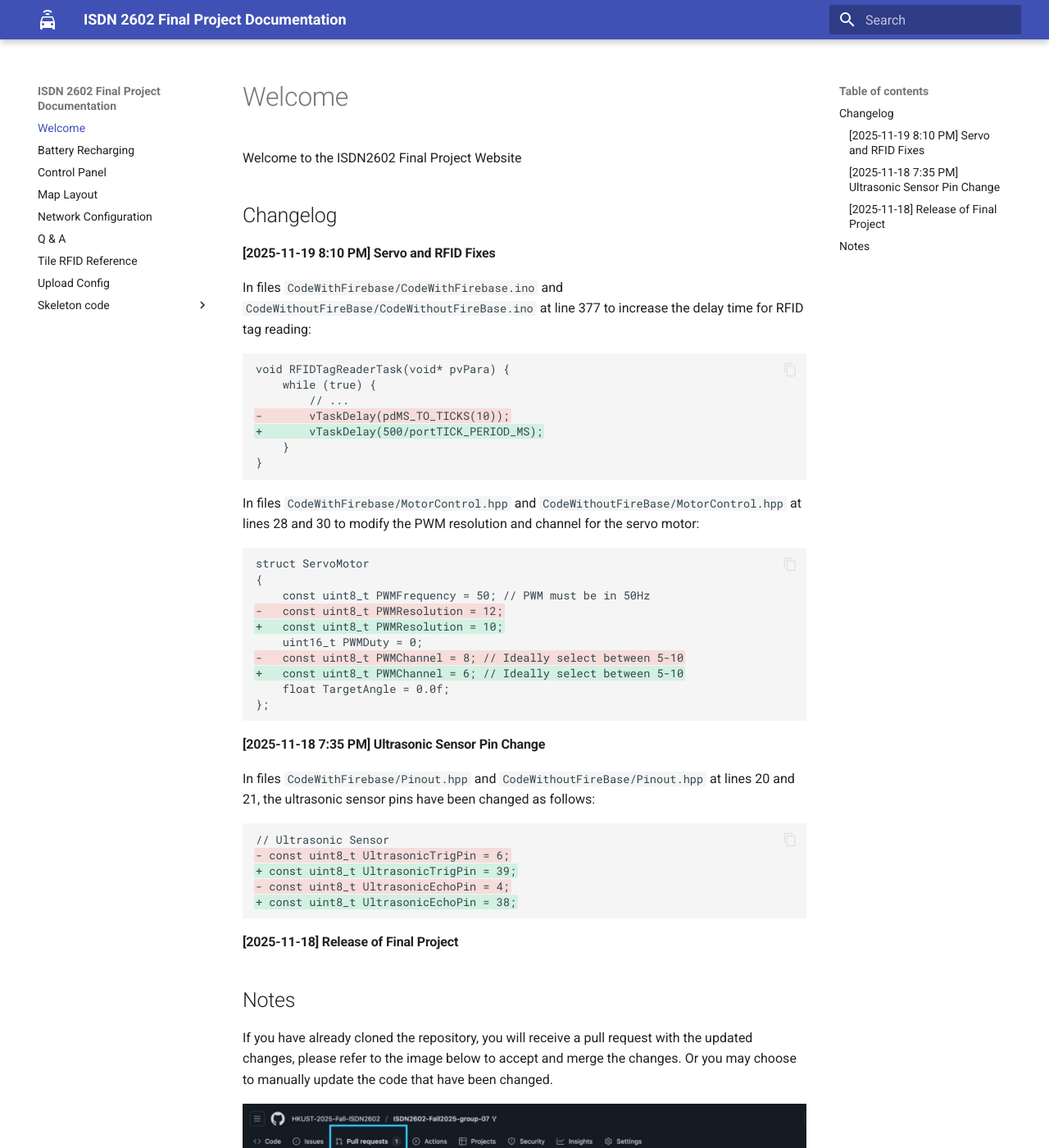
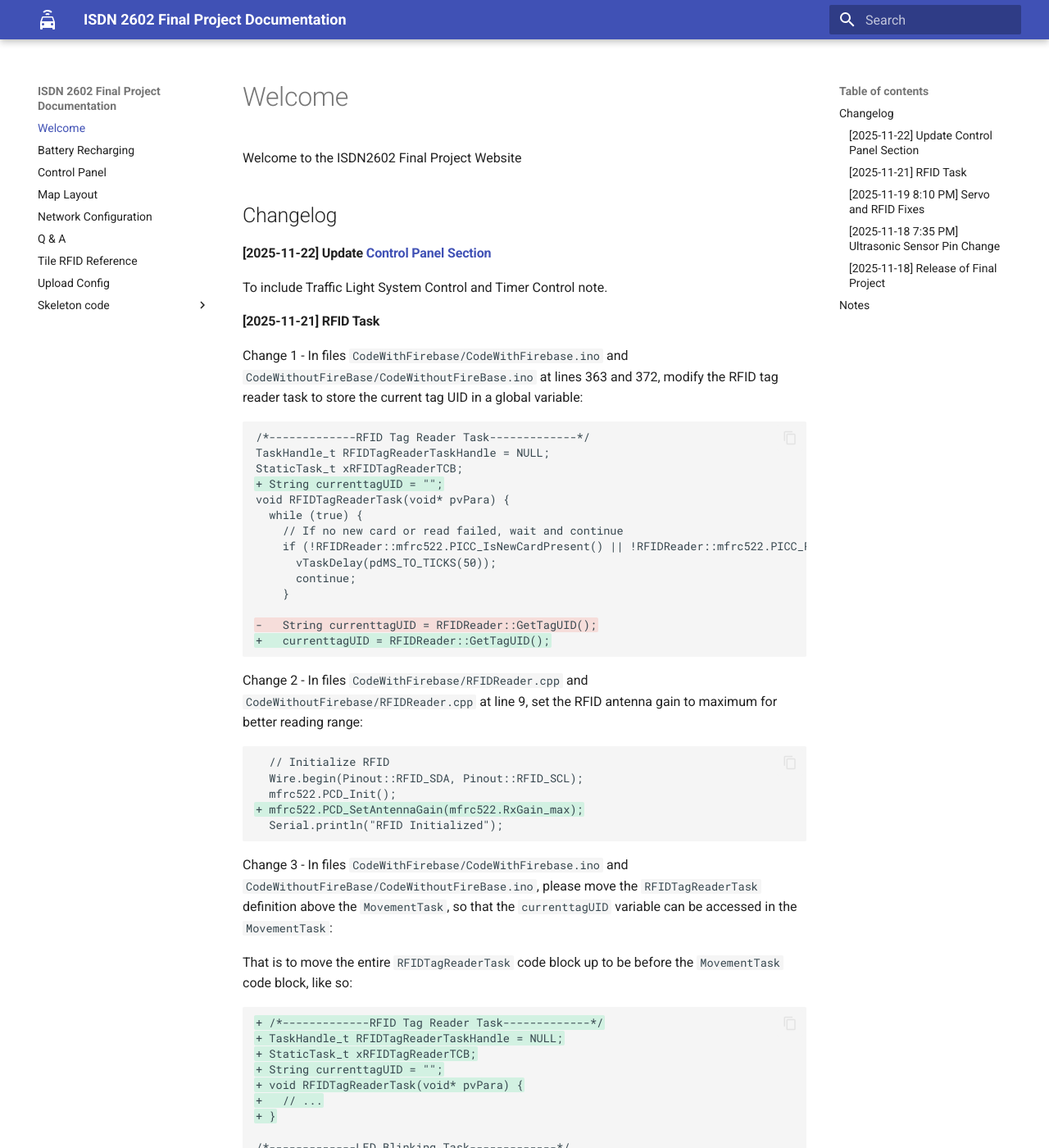
Before and after one commit to ISD-IoT-eduation/FinalProjectDocs, an MkDocs documentation site: the page built from docs/index.md, in a window 1280 px wide and 1400 px high. Shown: the whole window at 82% size. Built offline with MkDocs 1.6.1 and Material for MkDocs 9.7.7, drawn with Linux system fonts in a browser that asks for light colours; some of the changed text lies outside the part shown.

Commit message:
feat(change log): update panel docs + rfid fix

````diff
--- a/docs/index.md
+++ b/docs/index.md
@@ -4,6 +4,81 @@ Welcome to the ISDN2602 Final Project Website
 
 
 ## Changelog
+
+#### [2025-11-22] Update [Control Panel Section](/controlPanel/)
+
+To include Traffic Light System Control and Timer Control note.
+
+
+#### [2025-11-21] RFID Task
+
+Change 1 - In files `CodeWithFirebase/CodeWithFirebase.ino` and `CodeWithoutFireBase/CodeWithoutFireBase.ino` at lines 363 and 372, modify the RFID tag reader task to store the current tag UID in a global variable:
+```diff
+/*-------------RFID Tag Reader Task-------------*/
+TaskHandle_t RFIDTagReaderTaskHandle = NULL;
+StaticTask_t xRFIDTagReaderTCB;
++ String currenttagUID = "";
+void RFIDTagReaderTask(void* pvPara) {
+  while (true) {
+    // If no new card or read failed, wait and continue
+    if (!RFIDReader::mfrc522.PICC_IsNewCardPresent() || !RFIDReader::mfrc522.PICC_ReadCardSerial()) {
+      vTaskDelay(pdMS_TO_TICKS(50));
+      continue;
+    }
+
+-   String currenttagUID = RFIDReader::GetTagUID();
++   currenttagUID = RFIDReader::GetTagUID();
+```
+
+Change 2 - In files `CodeWithFirebase/RFIDReader.cpp` and `CodeWithoutFirebase/RFIDReader.cpp` at line 9, set the RFID antenna gain to maximum for better reading range:
+
+```diff
+  // Initialize RFID
+  Wire.begin(Pinout::RFID_SDA, Pinout::RFID_SCL);
+  mfrc522.PCD_Init();
++ mfrc522.PCD_SetAntennaGain(mfrc522.RxGain_max);
+  Serial.println("RFID Initialized");
+```
+
+
+Change 3 - In files `CodeWithFirebase/CodeWithFirebase.ino` and `CodeWithoutFireBase/CodeWithoutFireBase.ino`, please move the `RFIDTagReaderTask` definition above the `MovementTask`, so that the `currenttagUID` variable can be accessed in the `MovementTask`:
+
+
+That is to move the entire `RFIDTagReaderTask` code block up to be before the `MovementTask` code block, like so:
+
+```diff
++ /*-------------RFID Tag Reader Task-------------*/
++ TaskHandle_t RFIDTagReaderTaskHandle = NULL;
++ StaticTask_t xRFIDTagReaderTCB;
++ String currenttagUID = "";
++ void RFIDTagReaderTask(void* pvPara) {
++   // ...
++ }
+
+/*-------------LED Blinking Task-------------*/
+TaskHandle_t LEDBlinkingTaskHandle = NULL;
+StaticTask_t xLEDBlinkingTCB;
+void LEDBlinkingTask(void* pvPara) {
+ // ...
+};
+
+TaskHandle_t MovementTaskHandle = NULL;
+StaticTask_t xMovementTCB;
+void MovementTask(void* pvPara) {
+    // ...
+}
+
+- /*-------------RFID Tag Reader Task-------------*/
+- TaskHandle_t RFIDTagReaderTaskHandle = NULL;
+- StaticTask_t xRFIDTagReaderTCB;
+- String currenttagUID = "";
+- void RFIDTagReaderTask(void* pvPara) {
+-   // ...
+- }
+```
+
+
+
 
 
 #### [2025-11-19 8:10 PM] Servo and RFID Fixes
````
Also changed, not shown: docs/controlPanel.md (+9 -0 lines).
